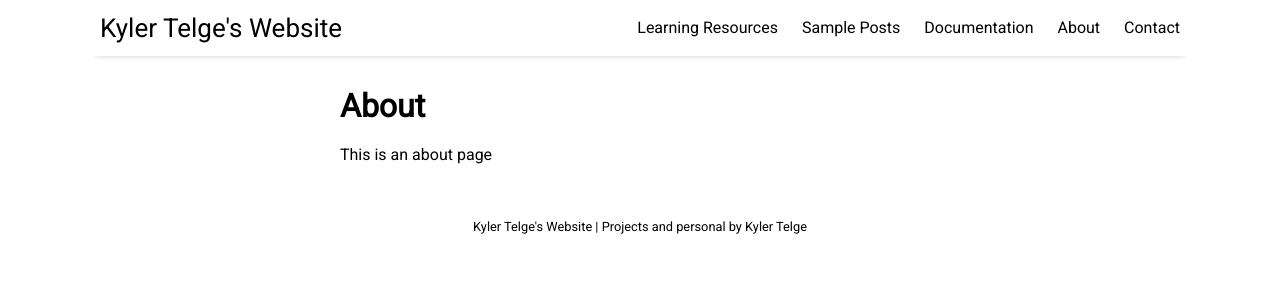
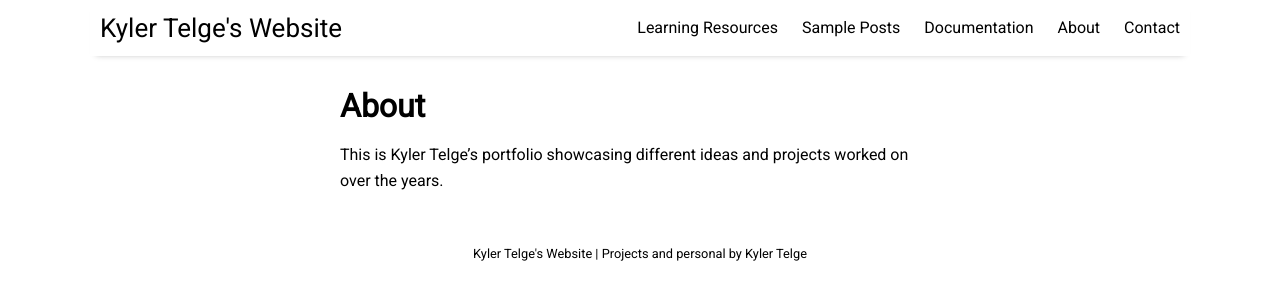
Before and after one commit to turnkeyz/turnkeyz.github.io, a Jekyll site: the page built from pages/about.md, in a window 1280 px wide. Shown: the top 300 px of the page. Built offline with Jekyll 4.4.1, drawn with Linux system fonts in a browser that asks for light colours; nearby versions of some CDN libraries.

Commit message:
updated contact page and edited about page

```diff
--- a/pages/about.md
+++ b/pages/about.md
@@ -4,4 +4,4 @@ title: About
 permalink: /about
 ---
 
-This is an about page
+This is Kyler Telge's portfolio showcasing different ideas and projects worked on over the years.
```
Also changed, not shown: pages/contact.md (added, +13 -0 lines).
